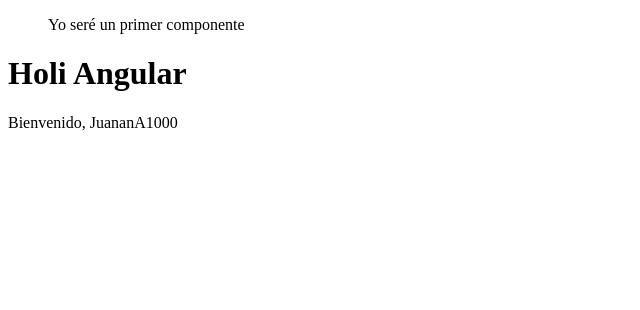
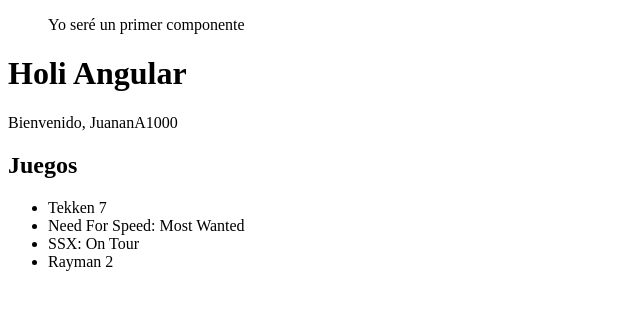
Before and after one commit to JuananA1000/HolaAngular, an Angular app: page / in a window 1280 px wide. Shown: the top 310 px of the page, without its empty margins (0-640 px from the left). Built offline with nearby package versions, Linux system fonts and the light colour scheme.

Commit message:
Directiva @for

```diff
--- /dev/null
+++ b/src/app/games/games.component.ts
@@ -0,0 +1,43 @@
+import { Component } from '@angular/core';
+/*
+  Para utilizar este componente. IMPORTANTE:
+    1. Nos dirigimos al componente dentro del cual queremos utilizarlo. En este caso, USER.component.ts.
+    2. Importamos el componente en cuestión y lo añadimos a los 'imports' en @Component
+    3. Lo renderizamos en USER.component.html con <app-games>
+
+    NOTA: las etiquetas html en Angular, pueden tener etiqueta de cierre o AUTOCERRARSE, Como en ReactJS
+*/
+
+@Component({
+  selector: 'app-games',
+  standalone: true,
+  imports: [],
+  template: `
+    <ul>
+      @for (game of games; track game.id) {
+      <li>{{ game.name }}</li>
+      }
+    </ul>
+  `,
+  styles: ``,
+})
+export class GamesComponent {
+  games = [
+    {
+      id: 1,
+      name: 'Tekken 7',
+    },
+    {
+      id: 2,
+      name: 'Need For Speed: Most Wanted',
+    },
+    {
+      id: 3,
+      name: 'SSX: On Tour',
+    },
+    {
+      id: 4,
+      name: 'Rayman 2',
+    },
+  ];
+}
--- a/src/app/user/user.component.html
+++ b/src/app/user/user.component.html
@@ -7,3 +7,6 @@
 }@else {
 <p>Inicia sesión</p>
 }
+
+<h2>Juegos</h2>
+<app-games />
--- a/src/app/user/user.component.ts
+++ b/src/app/user/user.component.ts
@@ -1,9 +1,10 @@
 import { Component } from '@angular/core';
+import { GamesComponent } from '../games/games.component';
 
 @Component({
   selector: 'app-user',
   standalone: true,
-  imports: [],
+  imports: [GamesComponent],
   templateUrl: './user.component.html',
   styleUrl: './user.component.css',
 })
```
